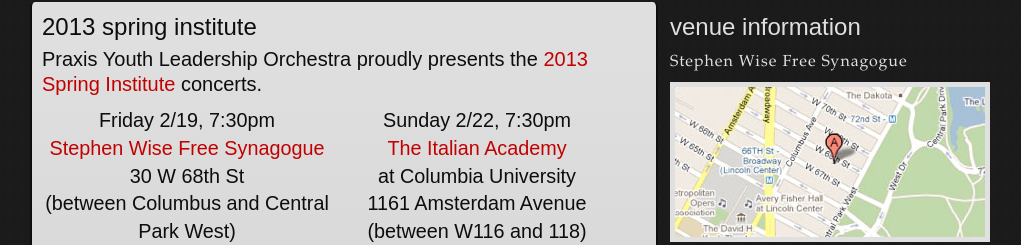
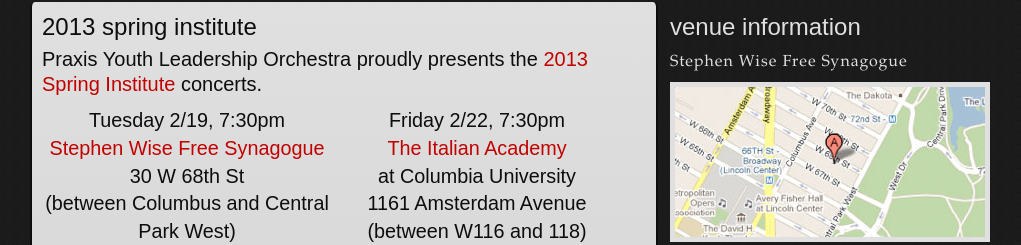
Before and after one commit to chrisjamesbk/praxis, a PHP site: page /programs/2013 in a window 1280 px wide. Shown: the part 298-543 px from the top of the page, without its empty margins (130-1151 px from the left). Run offline with PHP 8.4, Linux system fonts and the light colour scheme; some libraries are stand-ins or nearby versions.

Commit message:
2013 concert dates fix

```diff
--- a/programs/2013/index.php
+++ b/programs/2013/index.php
@@ -20,7 +20,7 @@
 
 					<li>
 
-						<p>Friday 2/19, 7:30pm<br/><span>Stephen Wise Free Synagogue</span><br/>30 W 68th St<br/>(between Columbus and Central Park West)</p>
+						<p>Tuesday 2/19, 7:30pm<br/><span>Stephen Wise Free Synagogue</span><br/>30 W 68th St<br/>(between Columbus and Central Park West)</p>
 
 						<form target="paypal" action="https://www.paypal.com/cgi-bin/webscr"
                         method="post">
@@ -50,7 +50,7 @@
 
 					<li>
 
-						<p>Sunday 2/22, 7:30pm<br/><span>The Italian Academy</span><br/>at Columbia University<br/>1161 Amsterdam Avenue<br/>(between W116 and 118)</p>
+						<p>Friday 2/22, 7:30pm<br/><span>The Italian Academy</span><br/>at Columbia University<br/>1161 Amsterdam Avenue<br/>(between W116 and 118)</p>
 
 						<form target="paypal" action="https://www.paypal.com/cgi-bin/webscr"
                         method="post">
```
